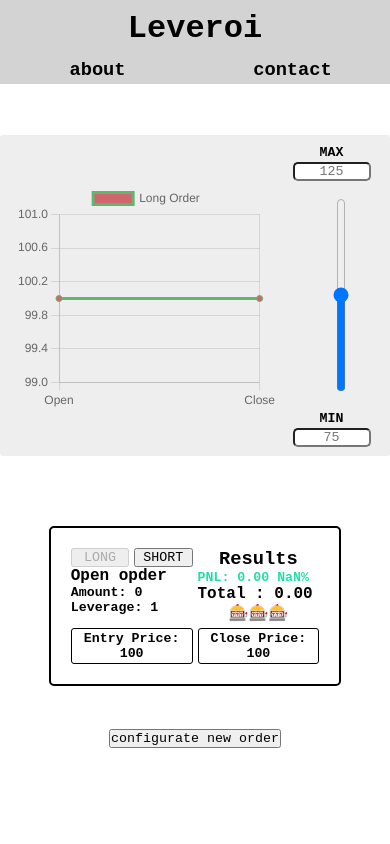
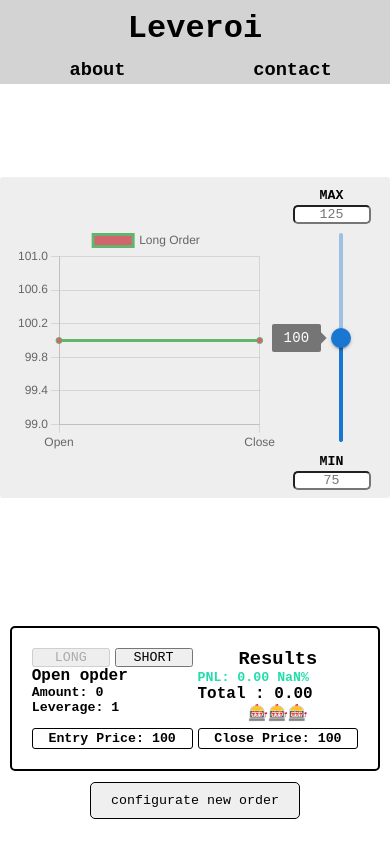
Before and after one commit to Bepely/Leveroi, a React (Create React App) app: page / in a window 390 px wide. Both pictures are taken after a click on the button "Create order". Built offline with nearby package versions, Linux system fonts and the light colour scheme.

Commit message:
Added materialUI and redo slider
Added Material UI
Added material Design Slider
Changes in UX PC/Mobile

```diff
--- a/package.json
+++ b/package.json
@@ -3,6 +3,11 @@
   "version": "0.1.0",
   "private": true,
   "dependencies": {
+    "@emotion/react": "^11.10.5",
+    "@emotion/styled": "^11.10.5",
+    "@fontsource/roboto": "^4.5.8",
+    "@mui/icons-material": "^5.10.9",
+    "@mui/material": "^5.10.12",
     "@testing-library/jest-dom": "^5.16.5",
     "@testing-library/react": "^13.4.0",
     "@testing-library/user-event": "^13.5.0",
--- a/src/App.js
+++ b/src/App.js
@@ -2,6 +2,11 @@ import Header from "./blocks/Header"
 import Display from "./blocks/Display"
 import Controls from "./blocks/Controls"
 import Results from "./blocks/Results"
+
+import '@fontsource/roboto/300.css';
+import '@fontsource/roboto/400.css';
+import '@fontsource/roboto/500.css';
+import '@fontsource/roboto/700.css';
 
 import { useState } from "react"
 
@@ -23,6 +28,15 @@ function App() {
   const [openOrder, setOpenOrder] = useState({})
   const [init, setInit] = useState(init => false)
 
+  const[session, setSession] = useState({
+    open: 0,
+    close: 0,
+    pnl: 0,
+    orders: []
+  })
+
+
+
   const openOrderFires=(x)=>{
       console.log(x);
       setOpenOrder(openOrder => ({...x}))
@@ -35,7 +49,7 @@ function App() {
 
   return (
 
-    <div id={init === true ? "root1" : "root2"}>
+    <div id="root">
       <Header />
 
         <Display
@@ -45,14 +59,14 @@ function App() {
          {init === true ?
           <Results open={openOrder} close={closeOrder}
           setClose={setCloseOrder} setOpen={setOpenOrder}
-          init={init}/>
+          init={init} _setInit={_setInit}/>
           :
-          <></>
+          <Controls openOrderFires={openOrderFires}
+          init={init} _setInit={_setInit}/>
         }
 
 
-        <Controls openOrderFires={openOrderFires}
-         init={init} _setInit={_setInit}/>
+
 
 
     </div>
--- a/src/blocks/Controls.js
+++ b/src/blocks/Controls.js
@@ -37,8 +37,9 @@ const Controls = ({openOrderFires, init, _setInit}) => {
 
   return (
 
-    <div className='block' id={init === true ? 'controlsRoot' : 'controlsRootNoResult' }>
+    <div className='block resultControls' id={init === true ? 'controlsRoot' : 'controlsRootNoResult' }>
       {init === false ?
+      <div id='controlsWrapper'>
         <div className='container' id='controlsContainer'>
               {Object.keys(openOrder).map((key, index)=>{
                 return (
@@ -48,11 +49,14 @@ const Controls = ({openOrderFires, init, _setInit}) => {
                   setSubState={setOpenOrder}/>
                 )
               })}
-      <button onClick={sendToDisplay}>Create order</button>
         </div>
+
+      <button className='crButton' onClick={sendToDisplay}>Create order</button>
+      </div>
+
     :
     <div className='container' id='controlsContainer'>
-      <button onClick={_setInit}> configurate new order</button>
+      <button className='crButton' onClick={_setInit}> configurate new order</button>
     </div>
     }
 </div>
--- a/src/blocks/Results.js
+++ b/src/blocks/Results.js
@@ -1,4 +1,4 @@
-const Results = ({close, setClose, open, setOpen, init}) => {
+const Results = ({close, setClose, open, setOpen, init, _setInit}) => {
 
   const resultStages = [
     "Trader not a Gambler🤡","You are done😰", "Liquidated🌋", "Almost Liquidated🔥", "Oh⚡", "Wrong way!🌠",
@@ -67,9 +67,10 @@ const Results = ({close, setClose, open, setOpen, init}) => {
 
 
 
+
  return (
 
-  <div id="results">
+  <div className="resultControls" id="results">
   <div  id='reactiveResultsContainer'>
 
 
@@ -131,7 +132,9 @@ const Results = ({close, setClose, open, setOpen, init}) => {
           </div>
 
         }
+        <button className='crButton' onClick={_setInit}> configurate new order</button>
      </div>
+
      </div>
 
   )
@@ -140,4 +143,12 @@ const Results = ({close, setClose, open, setOpen, init}) => {
 
 }
 
+Results.defaultProps = {
+  close:{
+    closePrice: 420,
+    max: 1337,
+    min: 322
+  }
+}
+
 export default Results
--- a/src/reusable/Slider.js
+++ b/src/reusable/Slider.js
@@ -1,4 +1,7 @@
 import React from 'react'
+
+import MSlider from "@mui/material/Slider"
+
 
 
 
@@ -8,28 +11,23 @@ const Slider = ({closeOrder, changeClosePrice}) => {
 
   return (
     <div className='sliderContainer'>
-        <input
-         className='priceSlider'
-         type="range"
-         orient="vertial"
-         name="priceSlider"
-         id="priceSlider"
-         min={closeOrder.min}
-         max={closeOrder.max}
-         value={closeOrder.closePrice}
-         onChange={changeClosePrice}
-          />
+      <MSlider
+          sx={{
+            '& input[type="range"]': {
+              WebkitAppearance: 'slider-vertical',
+                },
+              }}
+          orientation="vertical"
+          valueLabelDisplay="on"
+          value={Number(closeOrder.closePrice)}
+          min={closeOrder.min}
+          max={closeOrder.max}
+          onChange={changeClosePrice}
+      />
     </div>
   )
 }
 
-Slider.defaultProps = {
-  closeOrder:{
-    min: 0,
-    max:1337,
-    value: 420
 
-  }
-}
 
 export default Slider
--- a/src/styles/major.css
+++ b/src/styles/major.css
@@ -19,23 +19,13 @@
 }
 
 /* start of the APP level */
-#root1{
+
+#root{
     display: grid;
     width: 100vw;
     height: 100vh;
     grid-template-areas:"h h"
-                        "d r"
-                        "d c";
-    grid-template-columns: 1fr 1fr;
-    grid-template-rows: 1fr 4fr 4fr;
-
-}
-#root2{
-    display: grid;
-    width: 100vw;
-    height: 100vh;
-    grid-template-areas:"h h"
-                        "d c";
+                        "d rc";
     grid-template-columns: 1fr 1fr;
     grid-template-rows: 1fr 9fr;
 
@@ -69,9 +59,12 @@ header{
 #results{
     display: grid;
     place-items: center;
+    width: 100%;
+    height: 100%;
+}
 
-    grid-area: r;
-
+.resultControls{
+    grid-area: rc;
     width: 100%;
     height: 100%;
 }
@@ -132,6 +125,7 @@ header{
 .sliderContainer{
     width: 100%;
     height: 100%;
+    padding: 10%;
     display: grid;
     place-items: center;
 }
@@ -157,14 +151,24 @@ background: #bbbbbb;
 #controlsRoot{
     display: grid;
     place-items: center;
-    grid-area: c;
+
+}
+#controlsWrapper{
+    display: grid;
+    grid-template-rows: 5fr 1fr;
+    place-items: center;
+}
+.crButton{
+    padding: 10px 20px;
+
+    border-radius: 5px;
+    border: 1px solid black;
 }
 
 #controlsRootNoResult{
 
         display: grid;
         place-items: center;
-        grid-area: c;
 
 
 }
@@ -176,7 +180,7 @@ background: #bbbbbb;
 
     /* start of the APP level */
 
-#root1{
+/* #root1{
     grid-template-areas:"h"
                         "d"
                         "r"
@@ -191,6 +195,13 @@ background: #bbbbbb;
                         "c";
     grid-template-columns: 1fr;
     grid-template-rows: 1fr 5fr 2fr;
+} */
+#root{
+    grid-template-areas:"h"
+    "d"
+    "rc";
+    grid-template-columns: 1fr;
+    grid-template-rows: 1fr 6fr 3fr;
 }
 
     /* end of the APP level */
@@ -199,7 +210,7 @@ background: #bbbbbb;
     /*Start of the Header part */
     header{
         width: 100vw;
-        height: 10vh;
+        height: 100%;
 
         grid-template-rows: 2fr 1fr;
 
@@ -210,26 +221,26 @@ background: #bbbbbb;
 
 #results{
     width: 100vw;
-    height: 15vh;
+    height: 100%;
 }
 
-
+.resultControls{
+    grid-area: rc;
+    width: 100vw;
+    height: 100%;
+}
 /*end of the Results part*/
 
     /*Start of the Display part*/
 
     #displayRoot{
         width: 100vw;
-        height: 50vh;
+        height: 100%;
     }
 
     /*End of the Display part*/
 
     /*Start of the Controls part*/
-    #controlsRoot{
-        width: 100vw;
-        height: 25vh;
-    }
 
     /*End of the Controls part*/
 
--- a/src/styles/minor.css
+++ b/src/styles/minor.css
@@ -18,6 +18,7 @@
 
 
 
+
 #currentPriceContainer{
     display: grid;
     border: 1px solid black;
@@ -28,11 +29,12 @@
 
 #reactiveResultsContainer{
     display: grid;
+    grid-template-rows: 5fr 1fr;
     place-items: center;
+    height: 80%;
+    width: 95%;
+}
 
-    width: 75%;
-    height: 75%;
-}
 #reactiveResults{
     display: grid;
     grid-template-columns: 1fr 1fr;
@@ -41,7 +43,9 @@
     border: 2px solid black;
     padding: 20px;
     border-radius: 5px;
+    width: 500px;
 }
+
 
 
 .longShortBtnHolder{
@@ -77,3 +81,16 @@
     text-align: center;
     width: 100%;
 }
+
+@media (max-width: 1024px){
+    #reactiveResults{
+        display: grid;
+        grid-template-columns: 1fr 1fr;
+        grid-gap: 5px;
+        place-items: center;
+        border: 2px solid black;
+        padding: 20px;
+        border-radius: 5px;
+        width: 100%;
+    }
+}
```
Also changed, not shown: 1 other file (tests, documents, lock files or other folders). Lines whose indentation alone changed are shown as unchanged.
